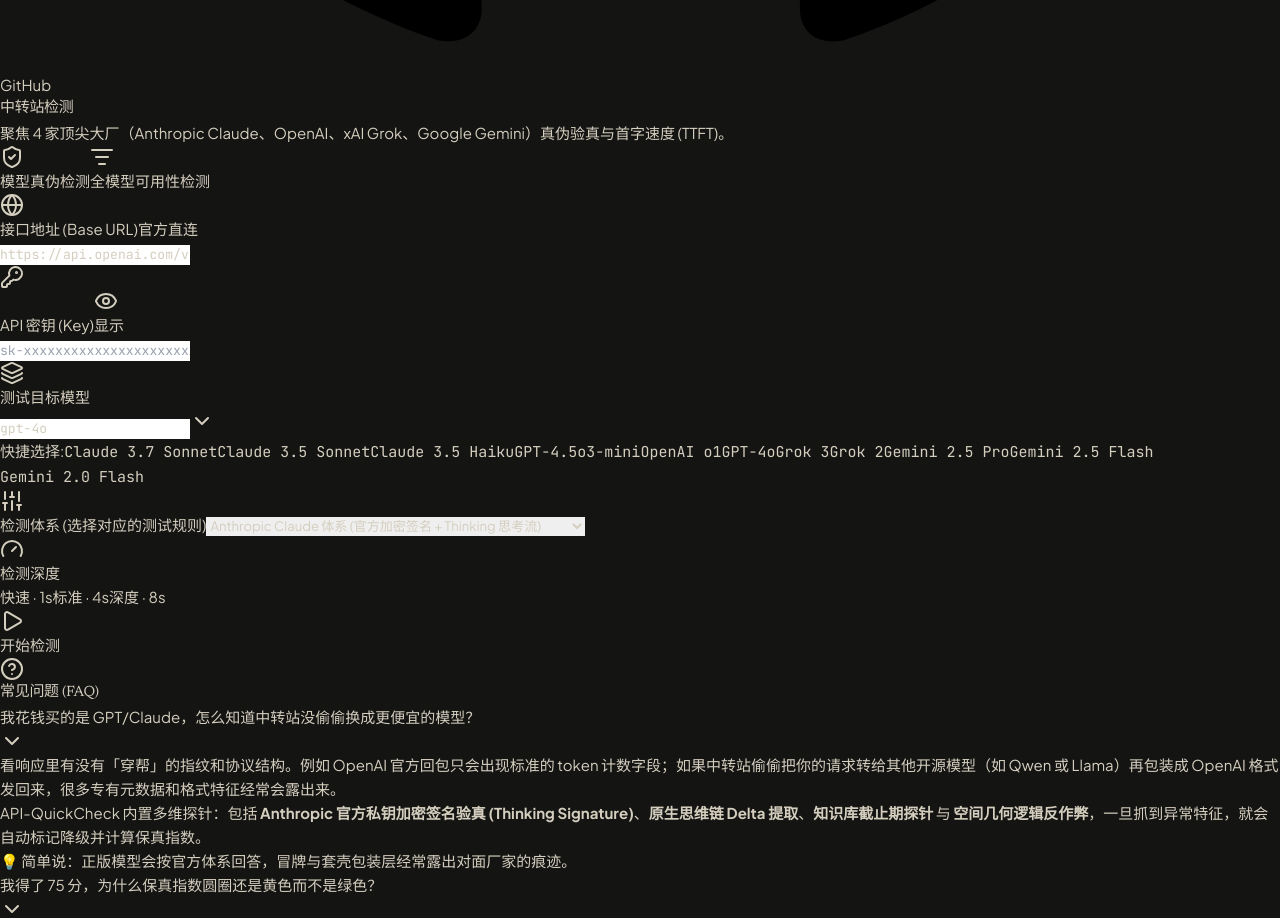
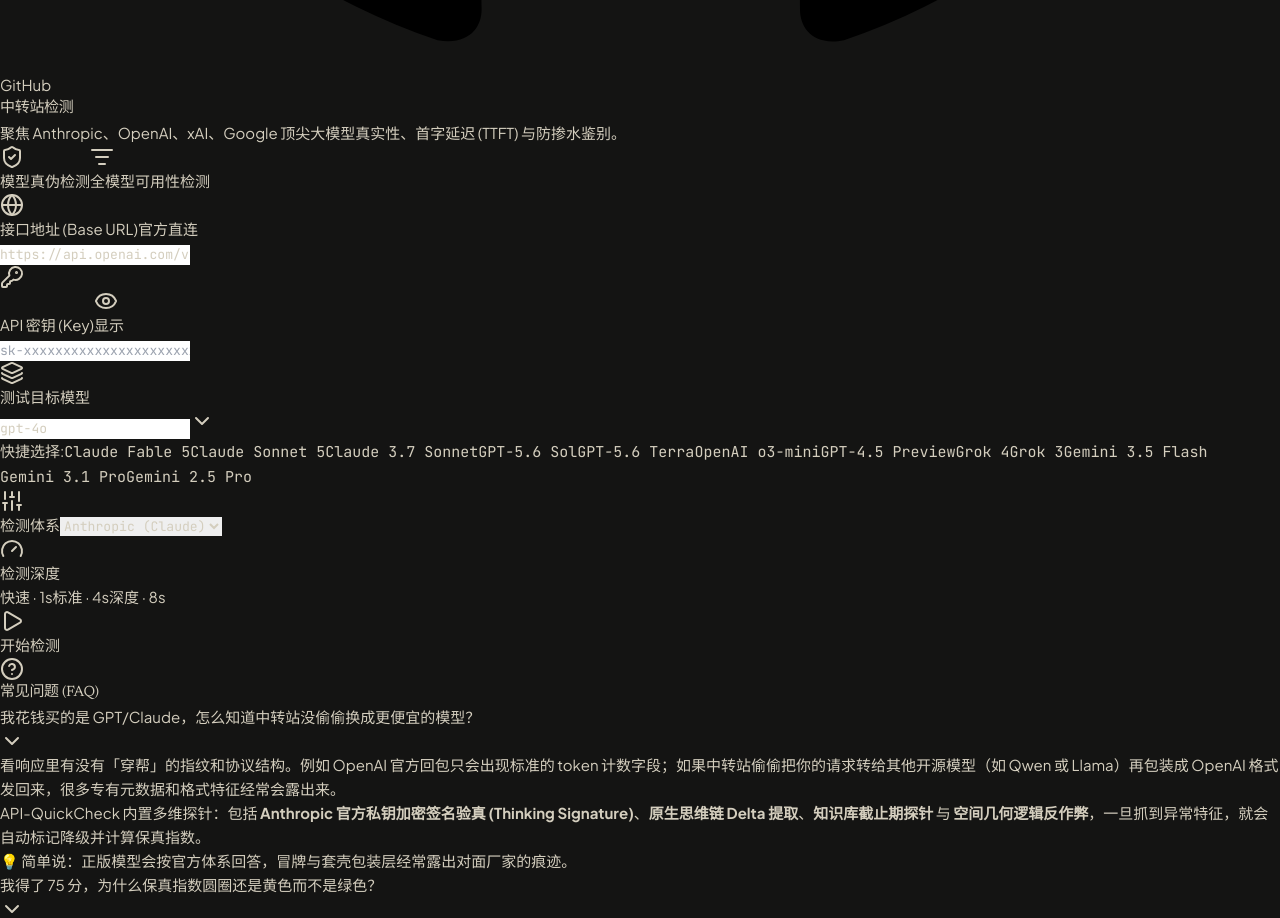
Before and after one commit to som1ng/API-QuickCheck, a React (Vite) app: page / in a window 1280 px wide. Shown: the part 2280-3198 px from the top of the page. Built offline with nearby package versions, Linux system fonts and the light colour scheme.

Commit message:
feat(models): update to 2026 frontier models (GPT-5.6 Sol/Terra, Claude Fable 5, Grok 4, Gemini 3.5), streamline company profile names and title typography

```diff
--- a/src/components/tabs/HomeRelayTab.tsx
+++ b/src/components/tabs/HomeRelayTab.tsx
@@ -41,24 +41,24 @@
 
 const POPULAR_MODELS = [
   // Anthropic Claude
+  { id: 'claude-fable-5', label: 'Claude Fable 5', family: 'claude' as const },
+  { id: 'claude-sonnet-5', label: 'Claude Sonnet 5', family: 'claude' as const },
   { id: 'claude-3-7-sonnet-20250219', label: 'Claude 3.7 Sonnet', family: 'claude' as const },
-  { id: 'claude-3-5-sonnet-20241022', label: 'Claude 3.5 Sonnet', family: 'claude' as const },
-  { id: 'claude-3-5-haiku-20241022', label: 'Claude 3.5 Haiku', family: 'claude' as const },
 
   // OpenAI
-  { id: 'gpt-4.5-preview', label: 'GPT-4.5', family: 'openai' as const },
-  { id: 'o3-mini', label: 'o3-mini', family: 'openai' as const },
-  { id: 'o1', label: 'OpenAI o1', family: 'openai' as const },
-  { id: 'gpt-4o', label: 'GPT-4o', family: 'openai' as const },
+  { id: 'gpt-5.6-sol', label: 'GPT-5.6 Sol', family: 'openai' as const },
+  { id: 'gpt-5.6-terra', label: 'GPT-5.6 Terra', family: 'openai' as const },
+  { id: 'o3-mini', label: 'OpenAI o3-mini', family: 'openai' as const },
+  { id: 'gpt-4.5-preview', label: 'GPT-4.5 Preview', family: 'openai' as const },
 
   // xAI
+  { id: 'grok-4', label: 'Grok 4', family: 'xai' as const },
   { id: 'grok-3', label: 'Grok 3', family: 'xai' as const },
-  { id: 'grok-2-latest', label: 'Grok 2', family: 'xai' as const },
 
   // Google Gemini
+  { id: 'gemini-3.5-flash', label: 'Gemini 3.5 Flash', family: 'gemini' as const },
+  { id: 'gemini-3.1-pro', label: 'Gemini 3.1 Pro', family: 'gemini' as const },
   { id: 'gemini-2.5-pro', label: 'Gemini 2.5 Pro', family: 'gemini' as const },
-  { id: 'gemini-2.5-flash', label: 'Gemini 2.5 Flash', family: 'gemini' as const },
-  { id: 'gemini-2.0-flash', label: 'Gemini 2.0 Flash', family: 'gemini' as const },
 ];
 
 export const HomeRelayTab: React.FC = () => {
@@ -131,10 +131,15 @@
       setSelectedProfile(family);
     } else {
       const lower = modelId.toLowerCase();
-      if (lower.includes('claude')) setSelectedProfile('claude');
-      else if (lower.includes('gpt') || lower.includes('o1') || lower.includes('o3')) setSelectedProfile('openai');
-      else if (lower.includes('grok') || lower.includes('xai')) setSelectedProfile('xai');
-      else if (lower.includes('gemini')) setSelectedProfile('gemini');
+      if (lower.includes('claude') || lower.includes('fable') || lower.includes('mythos') || lower.includes('sonnet') || lower.includes('opus')) {
+        setSelectedProfile('claude');
+      } else if (lower.includes('gpt') || lower.includes('o1') || lower.includes('o3') || lower.includes('sol') || lower.includes('terra')) {
+        setSelectedProfile('openai');
+      } else if (lower.includes('grok') || lower.includes('xai')) {
+        setSelectedProfile('xai');
+      } else if (lower.includes('gemini')) {
+        setSelectedProfile('gemini');
+      }
     }
   };
 
@@ -152,7 +157,7 @@
       const result = await runFidelityAudit(
         config.baseUrl,
         config.apiKey,
-        config.selectedModel || 'claude-3-7-sonnet-20250219',
+        config.selectedModel || 'claude-fable-5',
         {
           depth: selectedDepth,
           profile: selectedProfile,
@@ -264,8 +269,8 @@
     const matchesSearch = m.id.toLowerCase().includes(searchQuery.toLowerCase()) || (m.name && m.name.toLowerCase().includes(searchQuery.toLowerCase()));
     if (!matchesSearch) return false;
     if (filterProvider === 'all') return true;
-    if (filterProvider === 'claude') return m.id.toLowerCase().includes('claude');
-    if (filterProvider === 'openai') return m.id.toLowerCase().includes('gpt') || m.id.toLowerCase().includes('o1') || m.id.toLowerCase().includes('o3') || m.id.toLowerCase().includes('chatgpt');
+    if (filterProvider === 'claude') return m.id.toLowerCase().includes('claude') || m.id.toLowerCase().includes('fable') || m.id.toLowerCase().includes('sonnet');
+    if (filterProvider === 'openai') return m.id.toLowerCase().includes('gpt') || m.id.toLowerCase().includes('o1') || m.id.toLowerCase().includes('o3') || m.id.toLowerCase().includes('sol') || m.id.toLowerCase().includes('terra');
     if (filterProvider === 'xai') return m.id.toLowerCase().includes('grok') || m.id.toLowerCase().includes('xai');
     if (filterProvider === 'google') return m.id.toLowerCase().includes('gemini') || m.id.toLowerCase().includes('gemma');
     return true;
@@ -280,7 +285,7 @@
             中转站检测
           </h1>
           <p className="mt-1 text-sm sm:text-base text-neutral-300 max-w-2xl leading-relaxed">
-            聚焦 4 家顶尖大厂（Anthropic Claude、OpenAI、xAI Grok、Google Gemini）真伪验真与首字速度 (TTFT)。
+            聚焦 Anthropic、OpenAI、xAI、Google 顶尖大模型真实性、首字延迟 (TTFT) 与防掺水鉴别。
           </p>
         </div>
 
@@ -401,7 +406,7 @@
                     value={config.selectedModel}
                     onChange={(e) => dispatch({ type: 'SET_SELECTED_MODEL', payload: e.target.value })}
                     onFocus={() => setIsModelDropdownOpen(true)}
-                    placeholder="输入或下拉挑选模型，例如: claude-3-7-sonnet-20250219 / gpt-4.5-preview / grok-3"
+                    placeholder="输入或下拉挑选模型，例如: claude-fable-5 / gpt-5.6-sol / grok-4 / gemini-3.5-flash"
                     className="w-full rounded-xl border border-[#2e2b27] bg-[#141413] pl-4 pr-10 py-3 font-mono text-sm text-[#faf9f5] placeholder-neutral-500 focus:border-[#cc785c] focus:outline-none smooth-input tracking-wide"
                   />
                   <button
@@ -490,33 +495,33 @@
               </div>
             </div>
 
-            {/* Sub-parameters: Profile & Depth */}
-            <div className="grid grid-cols-1 md:grid-cols-2 gap-4 pt-2">
-              {/* Profile Selector (Explicit Choices Only) */}
-              <div>
-                <label className="block text-xs font-semibold text-neutral-200 mb-1.5 flex items-center gap-1.5 tracking-wide">
-                  <Sliders className="w-3.5 h-3.5 text-[#cc785c]" />
-                  <span>检测体系 (选择对应的测试规则)</span>
+            {/* Sub-parameters: Profile & Depth (Titles match top row size) */}
+            <div className="grid grid-cols-1 md:grid-cols-2 gap-5 pt-2">
+              {/* Profile Selector (Pure AI Company Names) */}
+              <div className="space-y-2">
+                <label className="text-sm font-semibold text-[#faf9f5] flex items-center gap-2">
+                  <Sliders className="w-4 h-4 text-[#cc785c]" />
+                  <span>检测体系</span>
                 </label>
                 <select
                   value={selectedProfile}
                   onChange={(e) => setSelectedProfile(e.target.value as ModelVerificationProfile)}
-                  className="w-full rounded-xl border border-[#2e2b27] bg-[#23211e] px-3.5 py-2.5 text-xs text-[#faf9f5] font-semibold focus:border-[#cc785c] focus:outline-none cursor-pointer"
+                  className="w-full rounded-xl border border-[#2e2b27] bg-[#141413] px-4 py-3 font-mono text-sm text-[#faf9f5] font-semibold focus:border-[#cc785c] focus:outline-none cursor-pointer smooth-input tracking-wide"
                 >
-                  <option value="claude">Anthropic Claude 体系 (官方加密签名 + Thinking 思考流)</option>
-                  <option value="openai">OpenAI 体系 (o1/o3/GPT-4.5 系统指纹 + 知识边界)</option>
-                  <option value="xai">xAI Grok 体系 (Grok-3/Grok-2 思考流与知识库)</option>
-                  <option value="gemini">Google Gemini 体系 (Gemini 2.5/2.0 原生思考流 + 搜索接地)</option>
+                  <option value="claude">Anthropic (Claude)</option>
+                  <option value="openai">OpenAI</option>
+                  <option value="xai">xAI (Grok)</option>
+                  <option value="gemini">Google (Gemini)</option>
                 </select>
               </div>
 
               {/* Depth Selector */}
-              <div>
-                <label className="block text-xs font-semibold text-neutral-200 mb-1.5 flex items-center gap-1.5 tracking-wide">
-                  <Gauge className="w-3.5 h-3.5 text-[#cc785c]" />
+              <div className="space-y-2">
+                <label className="text-sm font-semibold text-[#faf9f5] flex items-center gap-2">
+                  <Gauge className="w-4 h-4 text-[#cc785c]" />
                   <span>检测深度</span>
                 </label>
-                <div className="grid grid-cols-3 gap-1 bg-[#23211e] p-1 rounded-xl border border-[#2e2b27]">
+                <div className="grid grid-cols-3 gap-1.5 bg-[#141413] p-1.5 rounded-xl border border-[#2e2b27]">
                   {[
                     { id: 'quick', label: '快速 · 1s' },
                     { id: 'standard', label: '标准 · 4s' },
@@ -526,7 +531,7 @@
                       key={d.id}
                       type="button"
                       onClick={() => setSelectedDepth(d.id as FidelityDepth)}
-                      className={`py-1.5 rounded-lg text-xs font-semibold transition tracking-wide ${
+                      className={`py-2 rounded-lg text-xs font-semibold transition tracking-wide ${
                         selectedDepth === d.id
                           ? 'bg-[#cc785c] text-white shadow-sm'
                           : 'text-neutral-300 hover:text-white'
--- a/src/engine/fidelity/fidelityScorer.ts
+++ b/src/engine/fidelity/fidelityScorer.ts
@@ -227,8 +227,8 @@
 
 function detectModelFamily(model: string): ModelVerificationProfile {
   const m = model.toLowerCase();
-  if (m.includes('claude')) return 'claude';
-  if (m.includes('gpt') || m.includes('o1') || m.includes('o3') || m.includes('chatgpt')) return 'openai';
+  if (m.includes('claude') || m.includes('fable') || m.includes('mythos') || m.includes('sonnet') || m.includes('opus')) return 'claude';
+  if (m.includes('gpt') || m.includes('o1') || m.includes('o3') || m.includes('chatgpt') || m.includes('sol') || m.includes('terra') || m.includes('luna')) return 'openai';
   if (m.includes('grok') || m.includes('xai')) return 'xai';
   if (m.includes('gemini')) return 'gemini';
   if (m.includes('deepseek') || m.includes('r1')) return 'deepseek';
```
